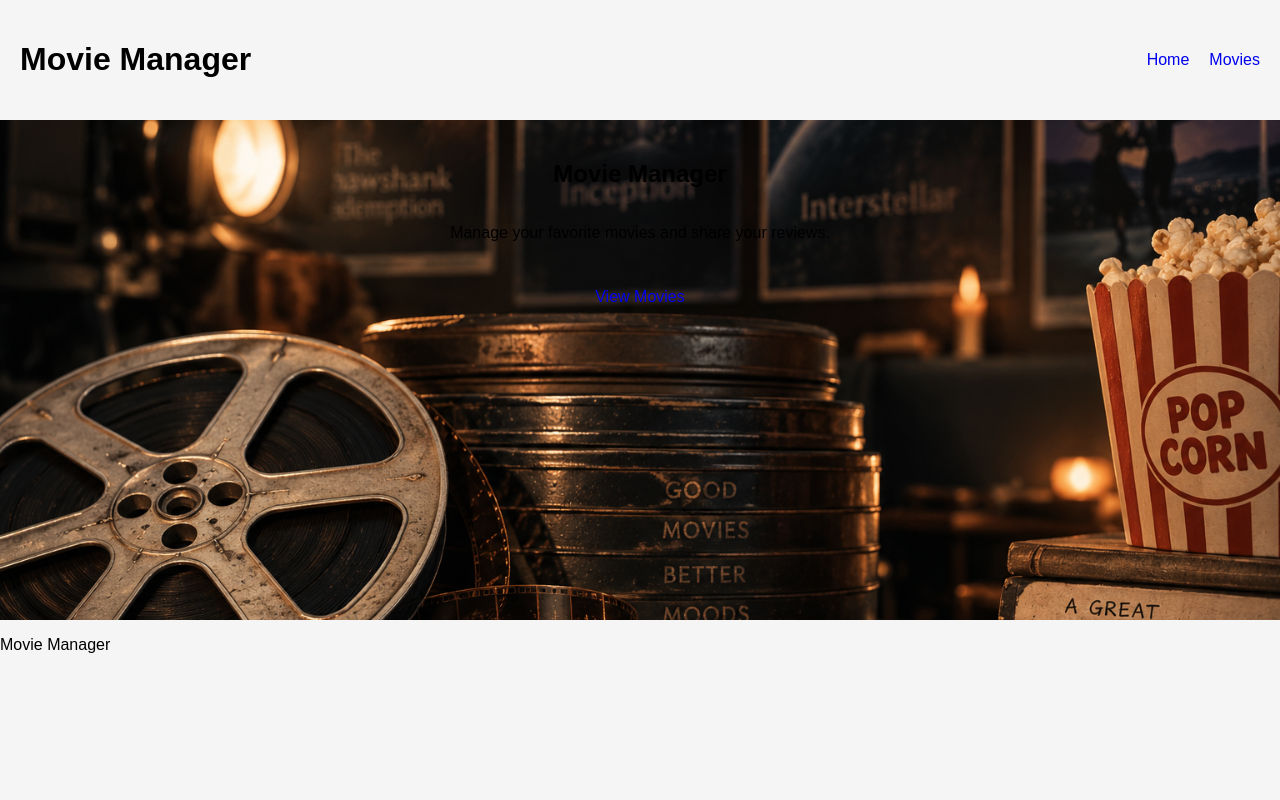
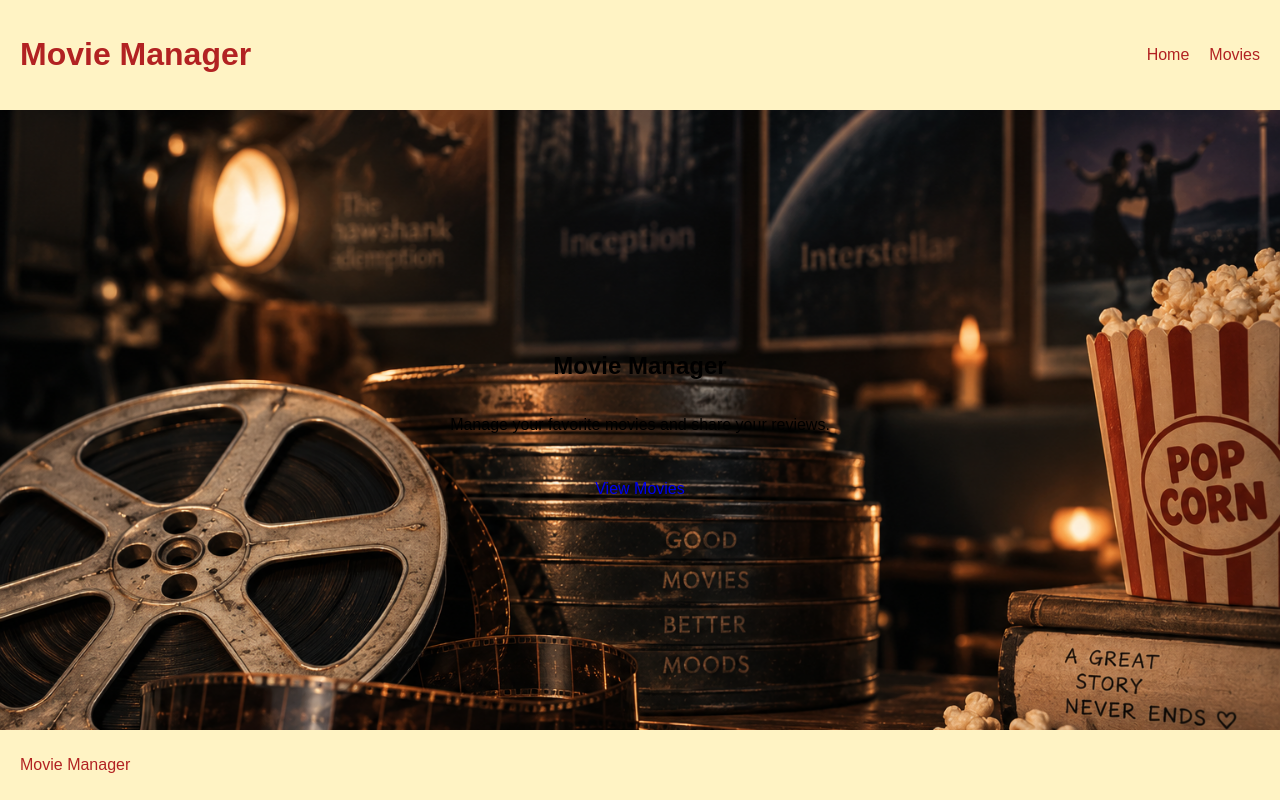
Before and after one commit to NP319/unit-2-project-movie-manager, a React (Vite) app in the folder react-frontend-app/: page / in a window 1280 px wide. Built offline with nearby package versions, Linux system fonts and the light colour scheme.

Commit message:
Added color theme and image

```diff
--- a/react-frontend-app/src/index.css
+++ b/react-frontend-app/src/index.css
@@ -8,6 +8,8 @@ body {
 /* Main React container */
 #root {
   min-height: 100vh;
+  display: flex;
+  flex-direction: column;
 }
 
 /* Header styling */
@@ -15,7 +17,13 @@ body {
   display: flex;
   justify-content: space-between;
   align-items: center;
-  padding: 20px;
+  padding: 15px 20px;
+  background-color: #fff3c4;
+  color: #b22222;
+}
+
+.header h1{
+    color: #b22222;
 }
 
 /* Navigation styling */
@@ -24,34 +32,34 @@ body {
   gap: 20px;
 }
 
-/* Navigation link styling */
 .navigation a {
-  text-decoration: none;
+    text-decoration: none;
+    color: #b22222;
 }
 
-/* Navigation link hover effect */
-.navigation a:hover {
-  text-decoration: underline;
+.navigation a:hover{
+    text-decoration: underline;
+}
+
+/* Main page content */
+main {
+  flex: 1;
+  display: flex;
 }
 
 /* Home page layout */
 .home-section {
+  flex: 1;
   display: flex;
   flex-direction: column;
   align-items: center;
+  justify-content: center;
   text-align: center;
-  padding: 20px;
-  height: 500px;
+  padding: 40px 20px;
   box-sizing: border-box;
   background-image: url('./assets/vintage-film.png');
   background-size: cover;
   background-position: center;
-}
-
-/* Home page image */
-.home-image {
-  width: 250px;
-  max-width: 100%;
 }
 
 /* View Movies link */
@@ -67,16 +75,13 @@ body {
   text-decoration: underline;
 }
 
-/* Adjust Home page for smaller screens */
-@media (max-width: 1024px) {
-  .home-section {
-    height: 450px;
-  }
+/* Footer styling */
+footer {
+  padding: 10px 20px;
+  background-color: #fff3c4;
+  color: #b22222;
 }
 
-/* Adjust Home page for mobile screens */
-@media (max-width: 600px) {
-  .home-section {
-    height: 350px;
-  }
+footer p {
+  color: #b22222;
 }
```
